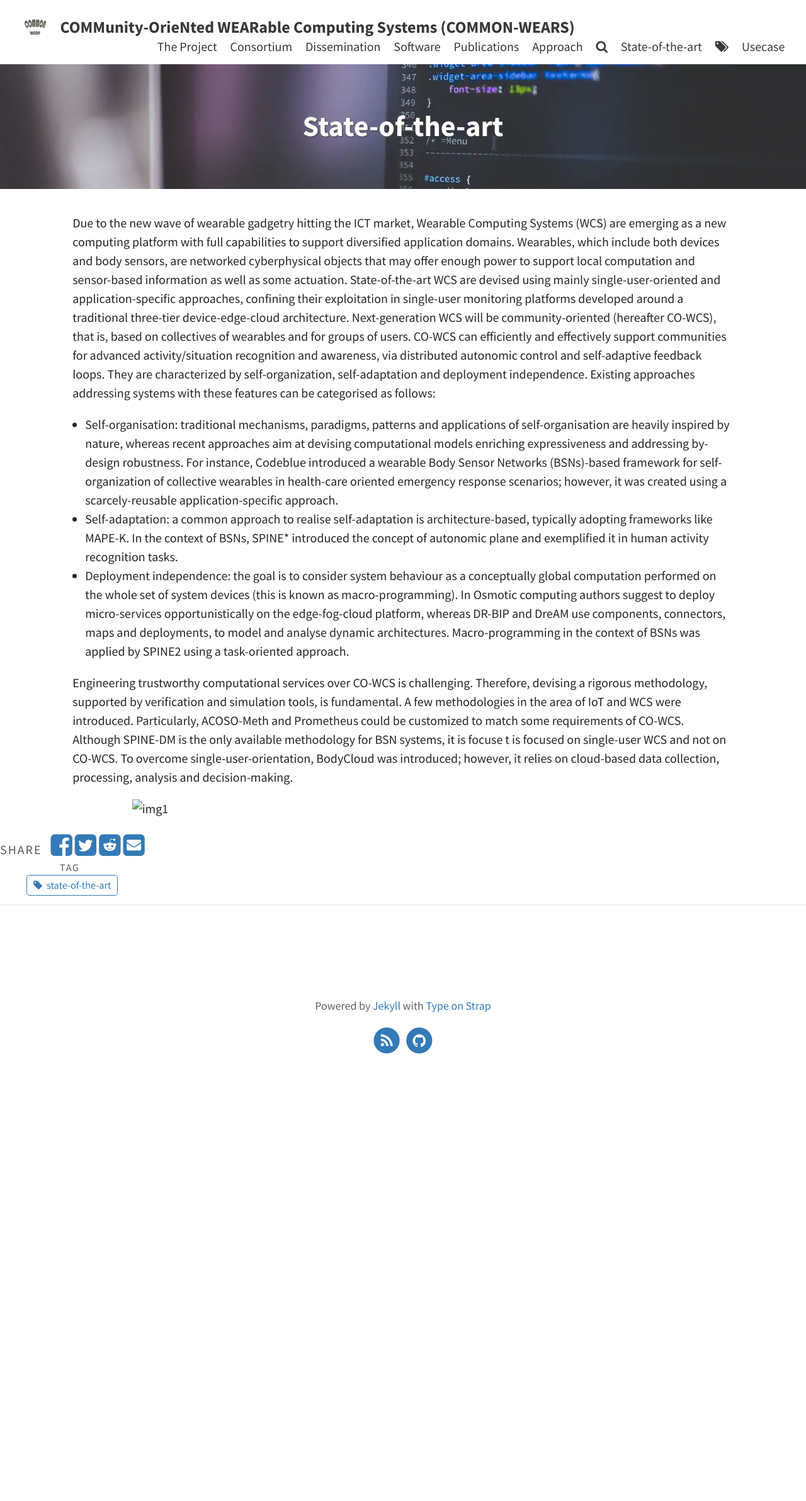
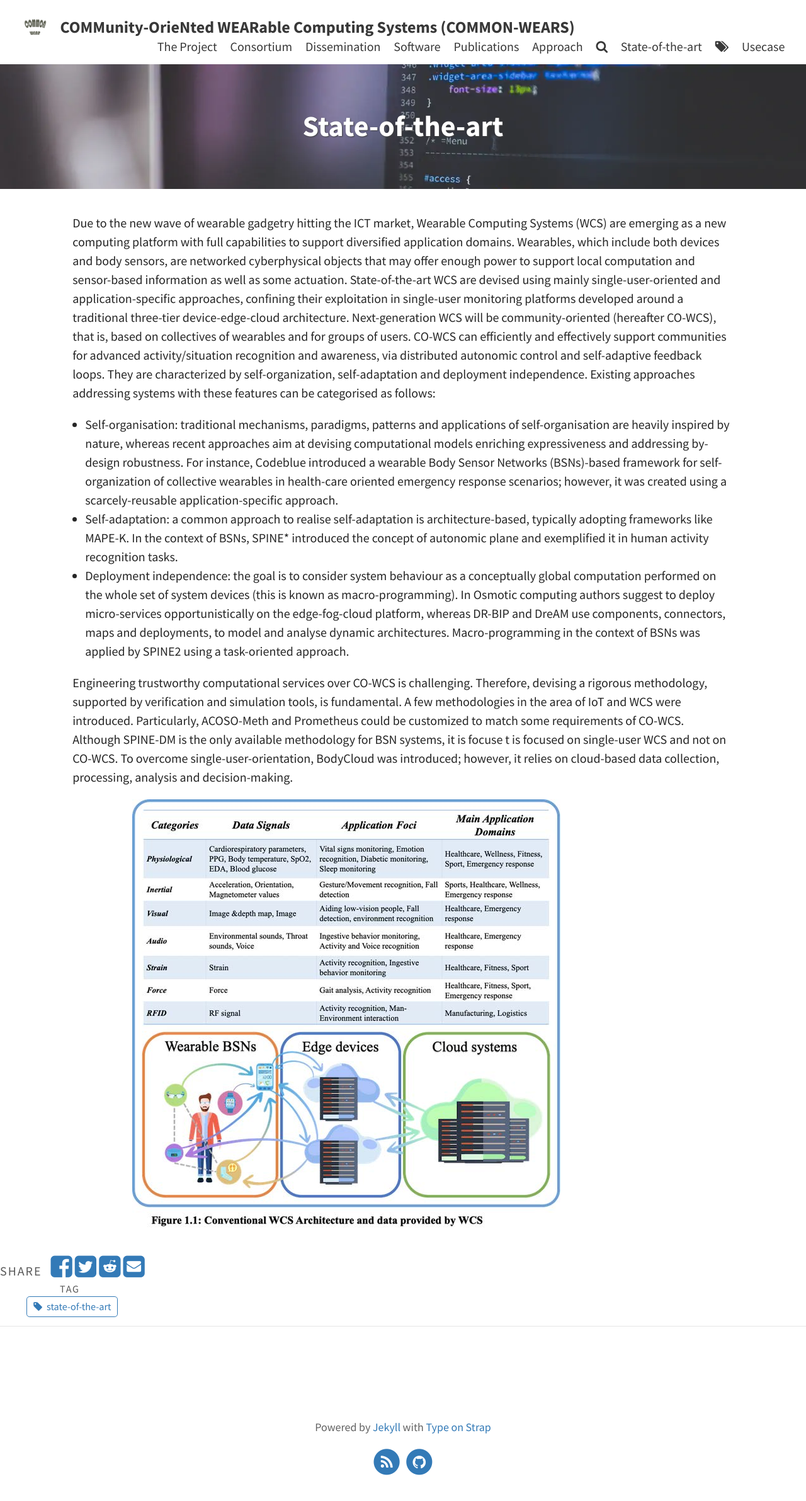
Before and after one commit to common-wears/2022, a Jekyll site: the page built from pages/project/state-of-the-art.md, in a window 1280 px wide. Shown: the whole page at 63% size. Built offline with Jekyll 4.4.1, drawn with Linux system fonts in a browser that asks for light colours; before the commit the page ends 1714 px from its top, so only the background shows below that.

Commit message:
Update state-of-the-art.md

```diff
--- a/pages/project/state-of-the-art.md
+++ b/pages/project/state-of-the-art.md
@@ -14,4 +14,4 @@ Due to the new wave of wearable gadgetry hitting the ICT market, Wearable Comput
 
 Engineering trustworthy computational services over CO-WCS is challenging. Therefore, devising a rigorous methodology, supported by verification and simulation tools, is fundamental. A few methodologies in the area of IoT and WCS were introduced. Particularly, ACOSO-Meth and Prometheus could be customized to match some requirements of CO-WCS. Although SPINE-DM is the only available methodology for BSN systems, it is focuse t is focused on single-user WCS and not on CO-WCS. To overcome single-user-orientation, BodyCloud was introduced; however, it relies on cloud-based data collection, processing, analysis and decision-making.
 
-![img1](../assets/img/project/modelloA_2020HCWWLP_1.jpg)
+![img1](../../assets/img/project/modelloA_2020HCWWLP_1.jpg)
```
